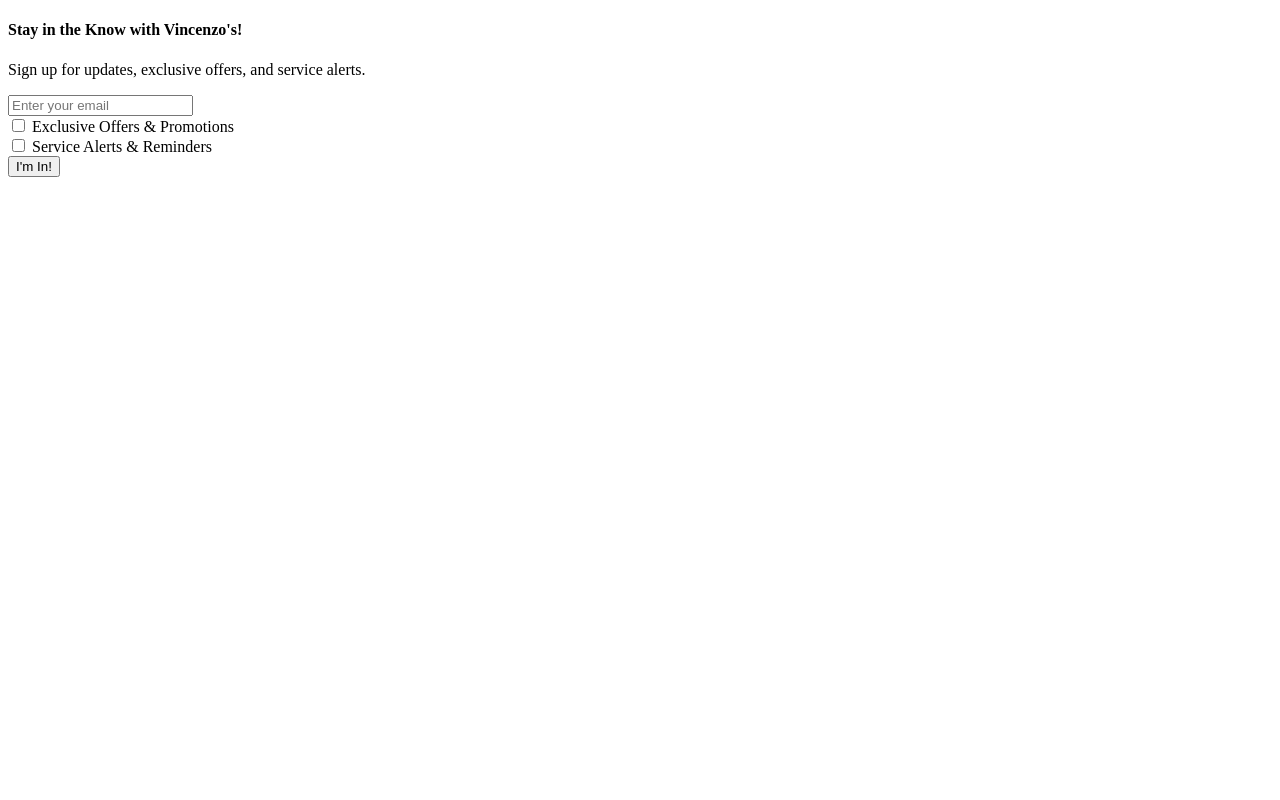
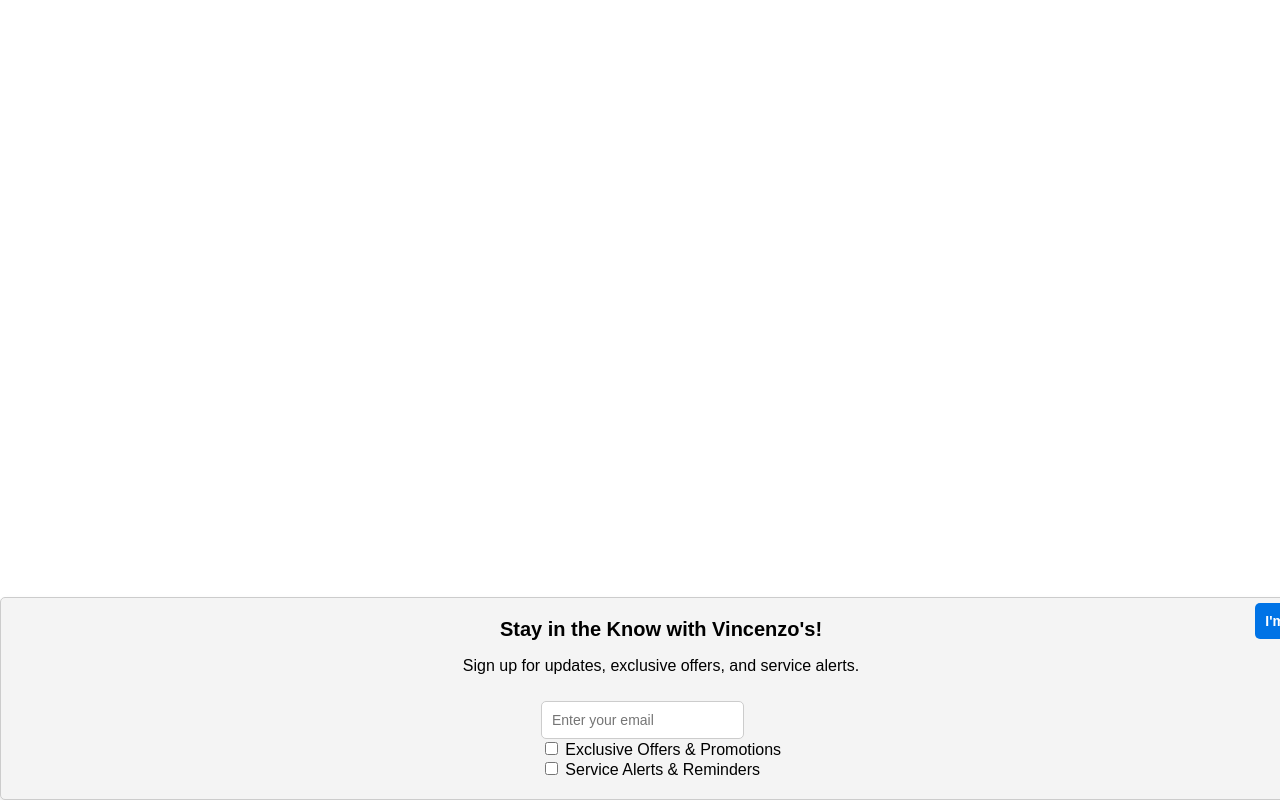
Before and after one commit to kjoshady/banner, a plain HTML site: page index.html in a window 1280 px wide. Drawn offline with Linux system fonts and the light colour scheme.

Commit message:
Update index.html

```diff
--- a/index.html
+++ b/index.html
@@ -3,13 +3,78 @@
 <head>
   <meta charset="UTF-8">
   <meta name="viewport" content="width=device-width, initial-scale=1.0">
-  <title>Signup Form</title>
+  <title>Signup Banner</title>
+  <style>
+    body {
+      margin: 0;
+      font-family: Arial, sans-serif;
+    }
+
+    #signupBanner {
+      position: fixed;
+      bottom: -200px; /* Start off-screen */
+      left: 0;
+      width: 100%;
+      background-color: #f4f4f4;
+      padding: 20px;
+      border: 1px solid #ccc;
+      border-radius: 5px;
+      z-index: 1000;
+      box-shadow: 0 4px 6px rgba(0,0,0,0.1);
+      text-align: center;
+      transition: bottom 0.5s ease;
+    }
+
+    #signupBanner button {
+      position: absolute;
+      top: 5px;
+      right: 5px;
+      background: none;
+      border: none;
+      font-size: 20px;
+      font-weight: bold;
+      cursor: pointer;
+      color: #333;
+    }
+
+    #signupBanner h4 {
+      margin: 0;
+      font-size: 20px;
+      font-weight: bold;
+    }
+
+    #signupBanner form {
+      display: inline-block;
+      text-align: left;
+      margin-top: 10px;
+    }
+
+    #signupBanner input, #signupBanner button {
+      padding: 10px;
+      border-radius: 5px;
+      border: 1px solid #ccc;
+      font-size: 14px;
+    }
+
+    #signupBanner button {
+      background-color: #0073e6;
+      color: white;
+      border: none;
+      cursor: pointer;
+    }
+
+  </style>
 </head>
 <body>
 
-  <!-- Signup Form -->
+  <!-- Signup Banner -->
+  <div id="signupBanner">
+    <button onclick="document.getElementById('signupBanner').style.display='none';">&times;</button>
+
     <h4>Stay in the Know with Vincenzo's!</h4>
     <p>Sign up for updates, exclusive offers, and service alerts.</p>
+
+    <!-- Form Content -->
     <form action="https://your-constant-contact-form-link.com" method="POST">
       <input type="email" name="email" placeholder="Enter your email" required>
       <br>
@@ -17,6 +82,16 @@
       <label><input type="checkbox" name="list_2" value="Service Alerts & Reminders"> Service Alerts & Reminders</label><br>
       <button type="submit">I'm In!</button>
     </form>
+  </div>
+
+  <!-- Slide-In Script -->
+  <script>
+    document.addEventListener("DOMContentLoaded", function () {
+      setTimeout(function () {
+        document.getElementById("signupBanner").style.bottom = "0"; // Show banner after 3 seconds
+      }, 3000);
+    });
+  </script>
 
 </body>
 </html>
```
Lines whose indentation alone changed are shown as unchanged.
